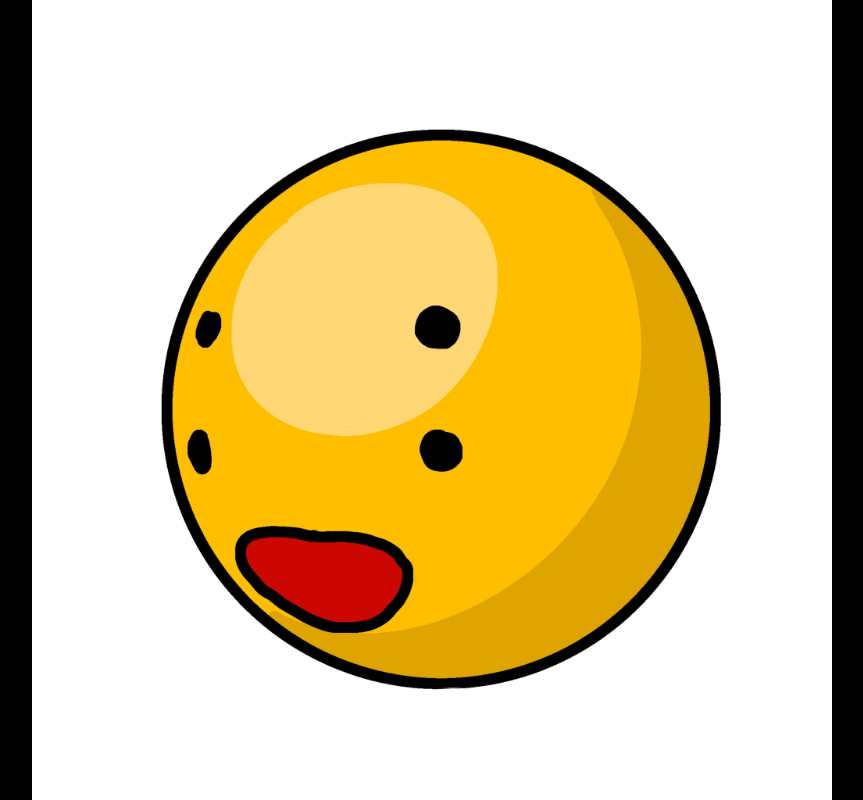
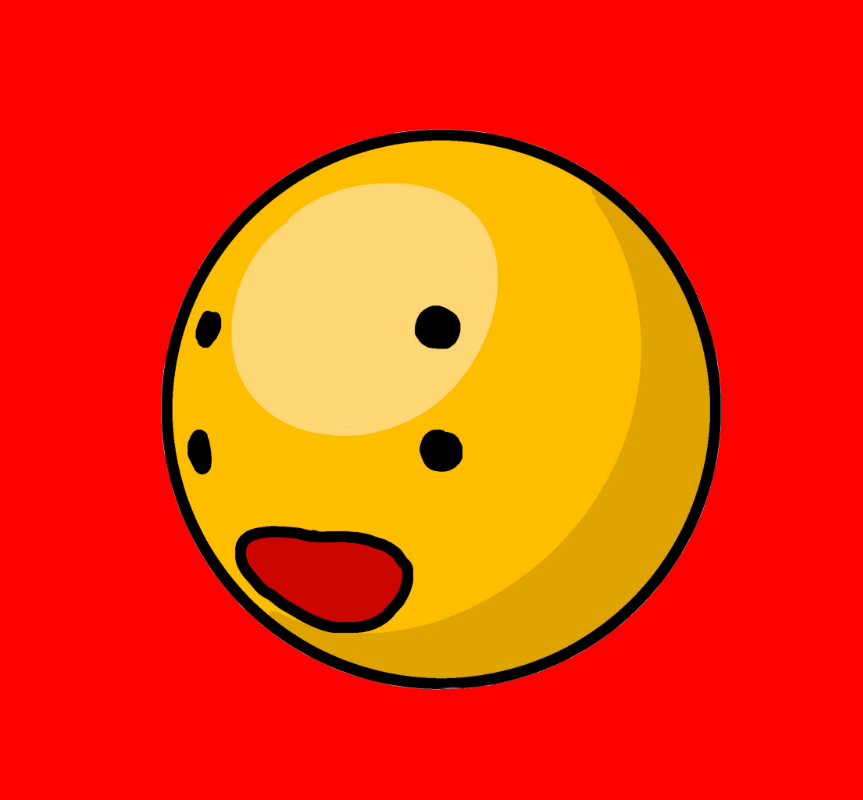
Before and after one commit to ArturosArt/OrbitGraff_website, a React (Vite) app in the folder frontend/: page / in a window 1280 px wide. Shown: the whole page, without its empty margins (208-1071 px from the left). Built offline with nearby package versions, Linux system fonts and the light colour scheme.

Commit message:
Update landing image and site icon

```diff
--- a/frontend/index.html
+++ b/frontend/index.html
@@ -2,10 +2,10 @@
 <html lang="en">
   <head>
     <meta charset="UTF-8" />
-    <link rel="icon" type="image/jpeg" href="/7185310765432815321.jpg" />
-    <link rel="apple-touch-icon" href="/7185310765432815321.jpg" />
+    <link rel="icon" type="image/png" href="/icon.png" />
+    <link rel="apple-touch-icon" href="/icon.png" />
     <meta name="viewport" content="width=device-width, initial-scale=1.0" />
-    <meta name="theme-color" content="#000000" />
+    <meta name="theme-color" content="#ff0000" />
     <title>OrbitGraff</title>
   </head>
   <body>
--- a/frontend/src/App.jsx
+++ b/frontend/src/App.jsx
@@ -1,8 +1,8 @@
 function App() {
   return (
-    <main className="flex min-h-screen items-center justify-center bg-black">
+    <main className="flex min-h-screen items-center justify-center">
       <img
-        src="/7185310765432815321.jpg"
+        src="/icon.png"
         alt="OrbitGraff landing image"
         className="h-screen w-screen object-contain"
       />
--- a/frontend/src/index.css
+++ b/frontend/src/index.css
@@ -8,7 +8,7 @@
   body {
     min-width: 320px;
     margin: 0;
-    background: #000;
+    background: #ff0000;
     color: #fff;
     -webkit-font-smoothing: antialiased;
     -moz-osx-font-smoothing: grayscale;
```
Also changed, not shown: frontend/public/icon.jpg (renamed from frontend/public/7185310765432815321.jpg), frontend/public/icon.png (added).
